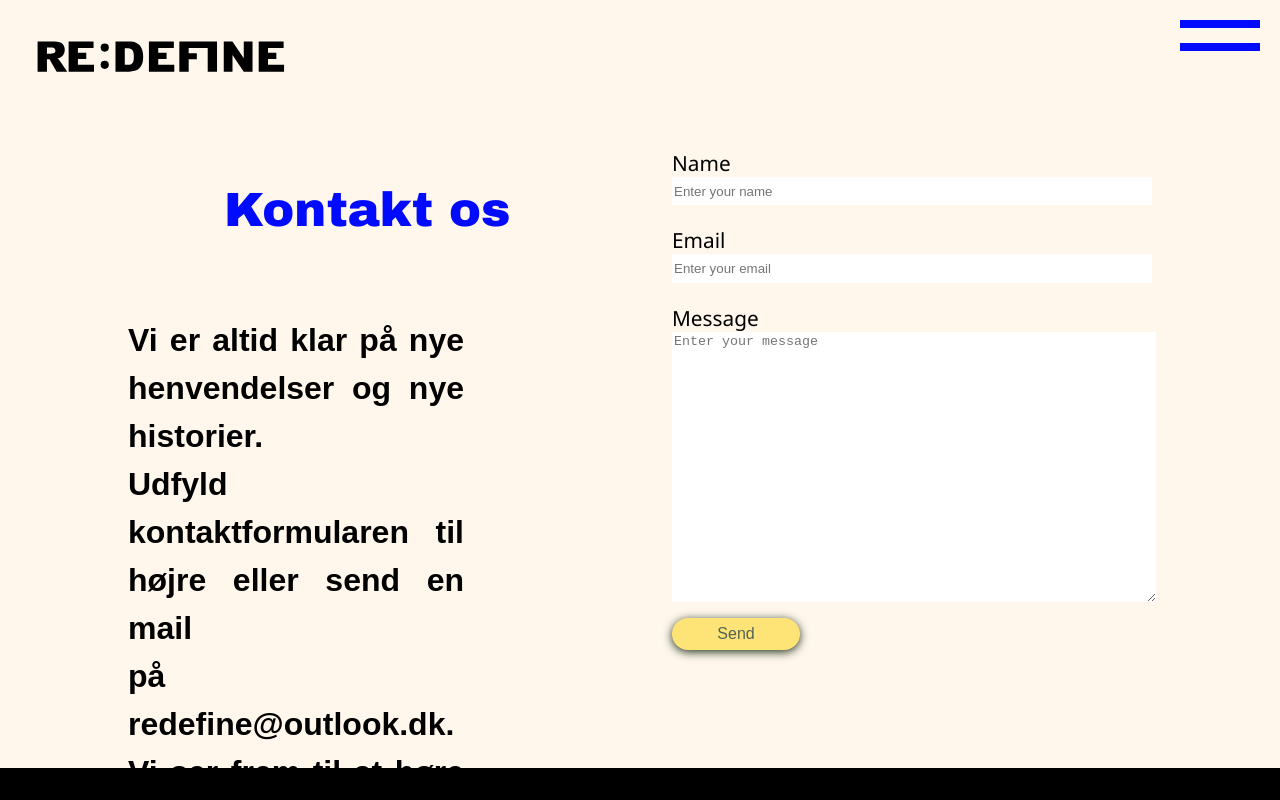
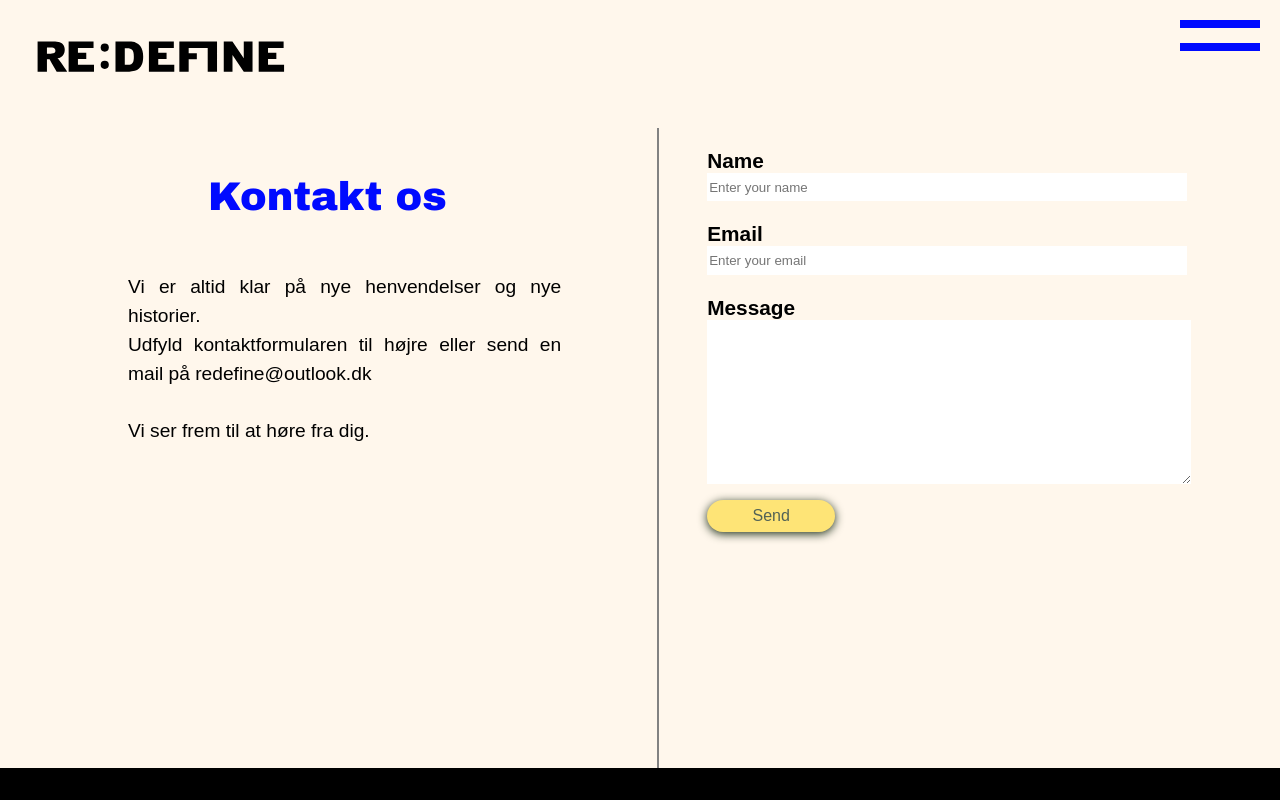
Before and after one commit to saravalencia/Redefine, a React (Create React App) app: page /contact in a window 1280 px wide. Shown: the top 800 px of the page. Built offline with nearby package versions, Linux system fonts and the light colour scheme.

Commit message:
responsive

```diff
--- a/src/components/Contact.js
+++ b/src/components/Contact.js
@@ -25,8 +25,8 @@
     }
 
     label{
-        font-family: 'Segoe UI', Tahoma, Geneva, Verdana, sans-serif;
-        font-weight: 500;
+        font-family: Arial, Helvetica, sans-serif;
+        font-weight: 550;
         font-size: 1.3em;
         margin-top: 1em;
     }
@@ -38,6 +38,9 @@
      width: 100%;
      height: 20em;
      border: none;
+
+     @media (max-width: 1300px) and (min-width: 800px){
+    height: 12em;
  }
 }
   `;
@@ -65,7 +68,7 @@
                 <H1 stylingForContact  >Kontakt os</H1>
                 <H2 stylingForContact smallerFont  >Vi er altid klar på nye henvendelser og nye historier.<br/>
 
-Udfyld kontaktformularen til højre eller send  en mail <br/> på redefine@outlook.dk.
+Udfyld kontaktformularen til højre eller send  en mail på redefine@outlook.dk <br/>
 
 <br/>Vi ser frem til at høre fra dig.</H2>
                 {/* <P stylingForContact>Based in Denmark.<br/> Working remote and worldwide.</P> */}
@@ -77,7 +80,7 @@ Udfyld kontaktformularen til højre eller send  en mail <br/> på redefine@outlo
       <label>Email</label>
       <input type="email" name="email"  placeholder='Enter your email' id='email' />
       <label  >Message</label>
-      <textarea name="message" placeholder='Enter your message' />
+      <textarea name="message"  />
       <button className="buttonContact">Send</button>
                 </Form >
 
--- a/src/components/Navbar/Rightnav.js
+++ b/src/components/Navbar/Rightnav.js
@@ -29,6 +29,9 @@ li{
         position: relative;
         left: 30px;
     }
+    @media (max-width: 1300px) and (min-width: 800px){
+    top: 10%;
+ }
 
 }
 
@@ -38,8 +41,11 @@ a{
     color: #FFF7EC;
       &:hover{
         font-size: 39px;
+      }
+      @media (max-width: 1300px) and (min-width: 800px){
+    font-size: 1em;
 
-      }
+ }
 }
 
 
--- a/src/components/Who/Caroline.js
+++ b/src/components/Who/Caroline.js
@@ -27,6 +27,10 @@ font-family: "Arial Black";
       @media (max-width: 734px) {
          padding-left: 00%;
         }
+        @media (max-width: 1300px) and (min-width: 800px){
+            font-size: 3em;
+
+}
 `;
 
 const CarolineContainer= Styled.div`
--- a/src/components/Who/Luna.js
+++ b/src/components/Who/Luna.js
@@ -27,6 +27,11 @@ height: 100vh;
 @media (max-width: 734px) {
   height: auto;
  }
+ @media (max-width: 1300px) and (min-width: 800px){
+           height: 130vh;
+
+}
+
 `;
 
 const LunaTitle = Styled.h1`
@@ -38,6 +43,10 @@ padding-left: 14%;
 @media (max-width: 734px) {
    padding-left: 00%;
   }
+  @media (max-width: 1300px) and (min-width: 800px){
+            font-size: 3em;
+
+}
 `;
 
 const LunaContainer = Styled.div`
@@ -46,6 +55,12 @@ justify-content: space-evenly;
 flex-wrap: wrap;
 align-items: center;
 padding-top: 3%;
+
+@media (max-width: 1300px) and (min-width: 800px){
+  padding-top: 1em;
+
+}
+
 `;
 
 const LunaText = Styled.p`
--- a/src/components/Who/Maria.js
+++ b/src/components/Who/Maria.js
@@ -29,6 +29,10 @@ const Maria = () =>{
    @media (max-width: 734px) {
    padding-left: 12%;
   }
+  @media (max-width: 1300px) and (min-width: 800px){
+            font-size: 3em;
+
+}
     `;
 
     const MariaContainer = Styled.div`
--- a/src/components/Who/Who.css
+++ b/src/components/Who/Who.css
@@ -28,6 +28,7 @@ body{
     .size{
       width: 100%;
       clip-path: circle();
+
     }
 
     /* Making the grey filter on Luna image */
@@ -48,6 +49,7 @@ body{
       min-width: 400px;
 
     }
+
 
    /* Bold text for Span*/
     .text-bold{
@@ -146,3 +148,16 @@ a{
 p{
   font-family: "Arial";
 }
+@media (max-width: 1300px) and (min-width: 800px){
+      .Luna {
+        position: relative;
+        bottom: 2em;
+      }
+      .lunaLine {
+
+        margin-top: 1em;
+
+
+      }
+
+   }
--- a/src/components/atoms/ContactDiv.js
+++ b/src/components/atoms/ContactDiv.js
@@ -15,17 +15,20 @@ min-height: 100%;
     border-left: 2px solid #828282;
     padding-left: 2em;
 
-    @media screen and (max-width: 700px), screen and (max-height: 800px){
+    @media screen and (max-width: 700px) and (min-width: 200px){
         border-left: none;
         width: 60%;
+}
 
+@media (max-width: 1300px) and (min-width: 800px){
+    width: 45%;
 
     }
     `}
     ${props => props.stylingForContactLeft && css`
 
 
-    @media screen and (max-width: 700px), screen and (max-height: 700px){
+    @media screen and (max-width: 700px) and (min-width: 200px){
         display: none;
     }
     `}
--- a/src/components/atoms/H1.js
+++ b/src/components/atoms/H1.js
@@ -11,10 +11,12 @@ const H1 = styled.h1`
     flex-direction: column;
     font-size: 3em;
     font-family: Arial Black, Helvetica, sans-serif;
-    @media (max-width: 700px){
+    @media (max-width: 700px) and (min-width: 200px){
         font-size: 1.5em;
         margin-right: 50%;
     }
+
+
 
 
     ${props => props.stylingForContact && css`
@@ -29,8 +31,11 @@ const H1 = styled.h1`
             @media screen and (max-width: 600px), screen and (max-height: 700px){
             font-size: 2em;
 
+            }
+            @media (max-width: 1300px) and (min-width: 800px){
+            font-size: 2.5em;
 
-            }
+}
     `
 }
 ${props => props.stylingWorked && css`
--- a/src/components/atoms/H2.js
+++ b/src/components/atoms/H2.js
@@ -35,6 +35,10 @@ ${props => props.stylingForContact && css`
                 padding-top: 1em;
                 font-size: 1.5em;
 
+        @media (max-width: 1300px) and (min-width: 800px){
+    font-size: 1.2em;
+    font-weight: 100;
+
 
     `
 }
--- a/src/components/landingPage/FirstLandingPage.js
+++ b/src/components/landingPage/FirstLandingPage.js
@@ -236,7 +236,7 @@ margin: none;
 position: absolute;
 transform: translate(0, -60%);
 top: 40%;
-left: 24%;
+left: 27%;
 margin: 2em;
 font-size: 3.5em;
 font-family:  'Roboto', sans-serif;
```
